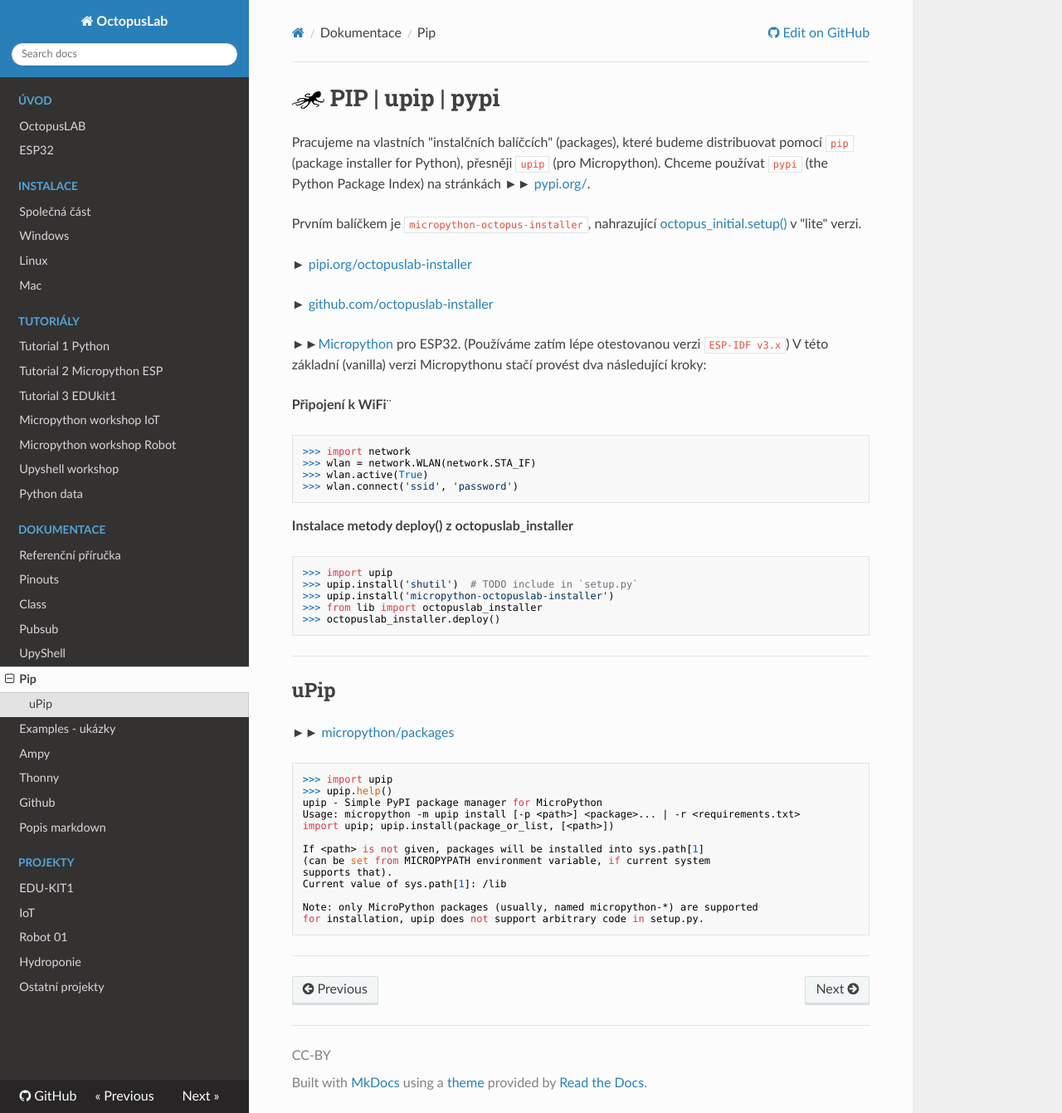
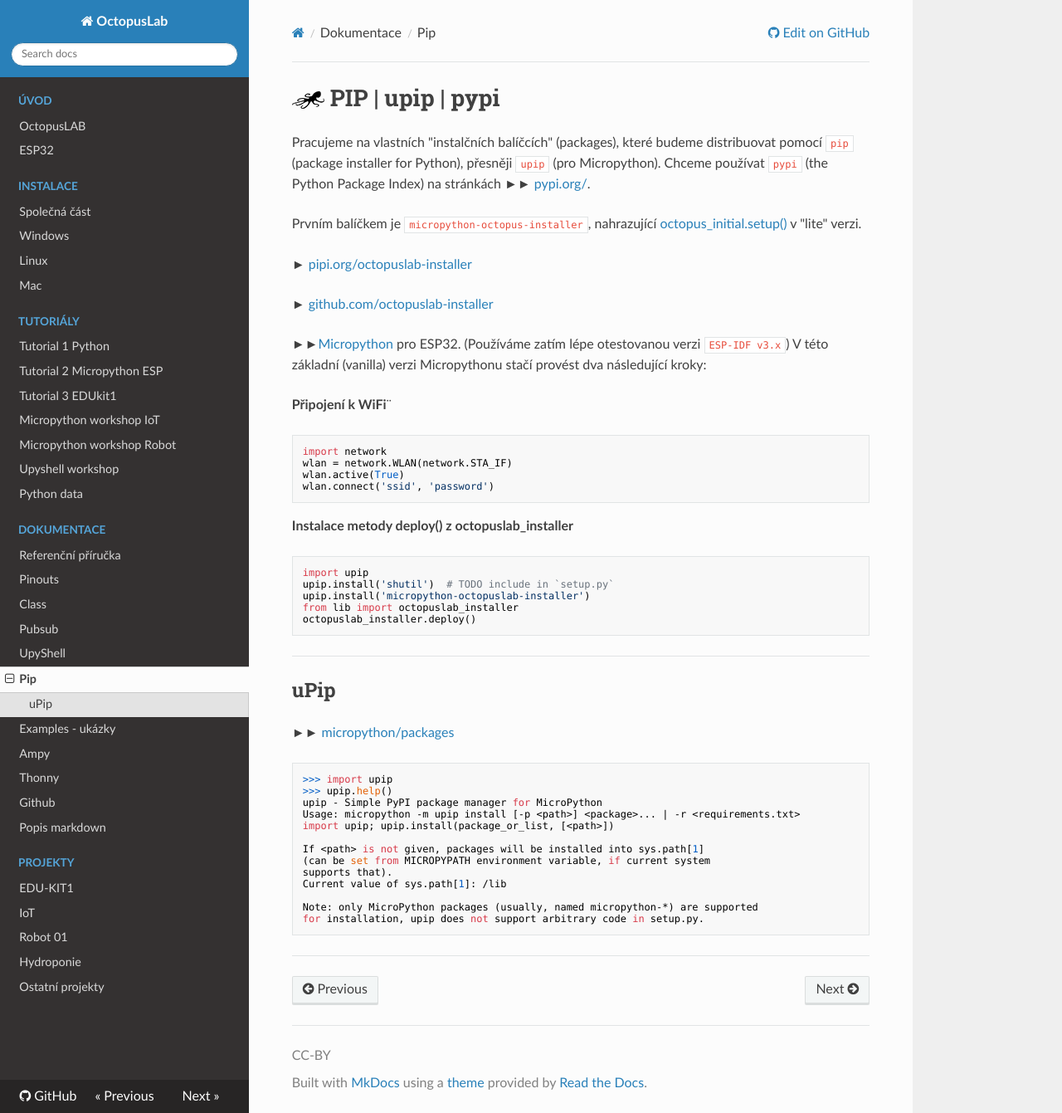
Before and after one commit to octopuslab-cz/docs_octopuslab_cz, an MkDocs documentation site: the page built from docs/pip.md, in a window 1280 px wide and 1341 px high. Shown: the whole window at 83% size. Built offline with MkDocs 1.6.1, drawn with Linux system fonts in a browser that asks for light colours; nearby versions of some CDN libraries.

````diff
--- a/docs/pip.md
+++ b/docs/pip.md
@@ -16,19 +16,19 @@
 **Připojení k WiFi**¨
 
 ```python
->>> import network
->>> wlan = network.WLAN(network.STA_IF)
->>> wlan.active(True)
->>> wlan.connect('ssid', 'password')
+import network
+wlan = network.WLAN(network.STA_IF)
+wlan.active(True)
+wlan.connect('ssid', 'password')
 ```
 
 **Instalace metody deploy() z octopuslab_installer**
 ```python
->>> import upip
->>> upip.install('shutil')  # TODO include in `setup.py`
->>> upip.install('micropython-octopuslab-installer')
->>> from lib import octopuslab_installer
->>> octopuslab_installer.deploy()
+import upip
+upip.install('shutil')  # TODO include in `setup.py`
+upip.install('micropython-octopuslab-installer')
+from lib import octopuslab_installer
+octopuslab_installer.deploy()
 ```
 
 ---
````
